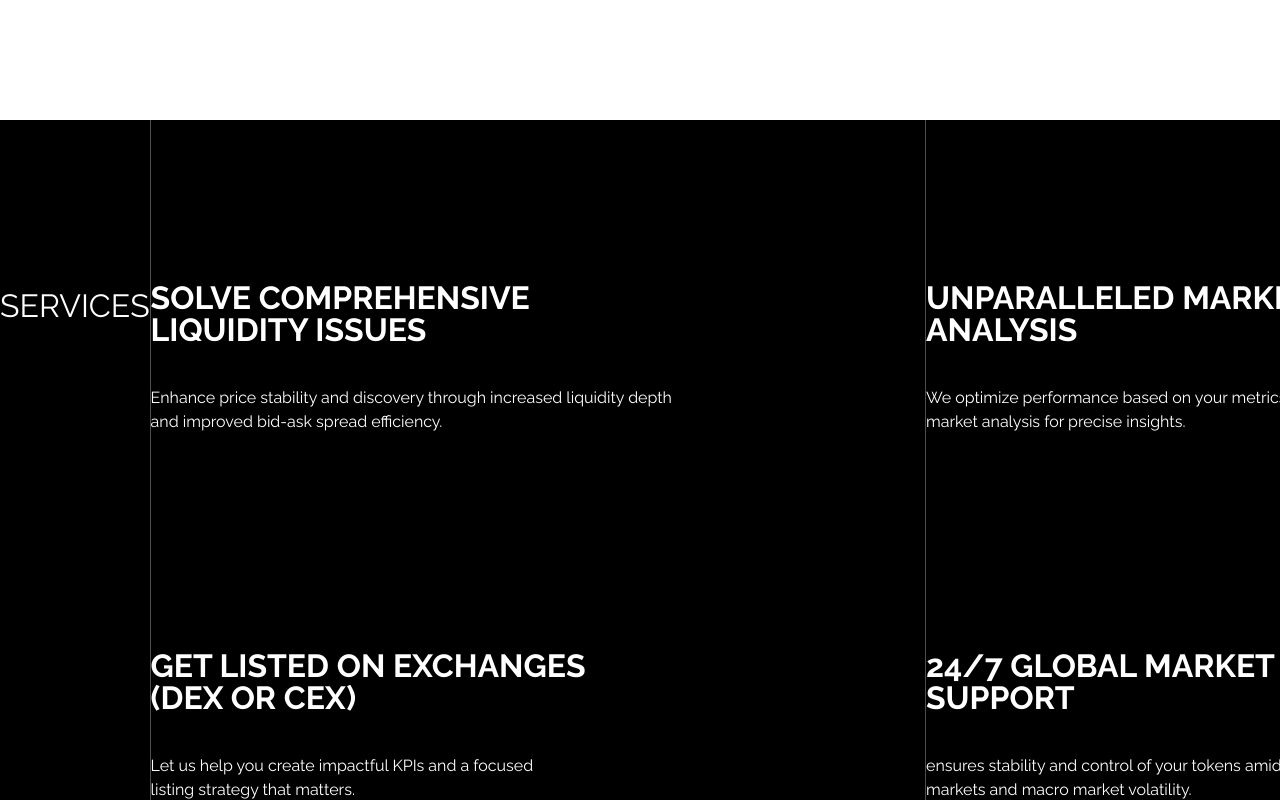
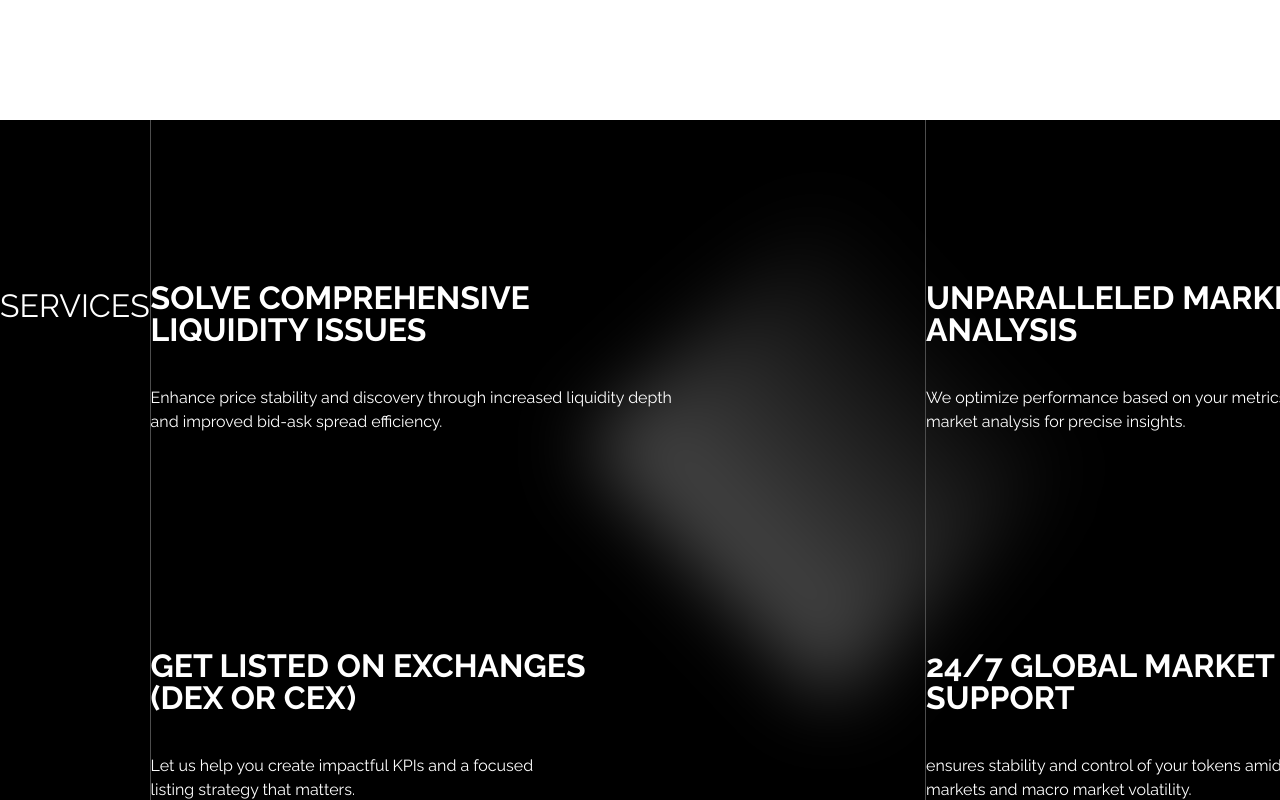
Before and after one commit to naomiaori/kronon-landing-page, a Next.js app: page / in a window 1280 px wide. Shown: the part 680-1480 px from the top of the page. Built offline with nearby package versions, Linux system fonts and the light colour scheme.

Commit message:
fix: return bg img

```diff
--- a/src/views/footer.tsx
+++ b/src/views/footer.tsx
@@ -7,10 +7,10 @@ const Footer = () => (
     <div
       style={
         {
-          // backgroundImage: `url('/ui/footer-bg.svg')`,
-          // backgroundSize: "cover",
-          // backgroundPosition: "center",
-          // backgroundRepeat: "no-repeat",
+          backgroundImage: `url('/ui/footer-bg.svg')`,
+          backgroundSize: "cover",
+          backgroundPosition: "center",
+          backgroundRepeat: "no-repeat",
         }
       }
       className="p-12 w-full h-full rounded-[2.25rem] leading-normal flex flex-col justify-between"
--- a/src/views/services-section.tsx
+++ b/src/views/services-section.tsx
@@ -5,10 +5,10 @@ const ServicesSection = () => (
     className="w-full h-screen text-white pr-[11.25rem]"
     style={
       {
-        // backgroundImage: `url('ui/services-bg.svg')`,
-        // backgroundSize: "cover",
-        // backgroundPosition: "center",
-        // backgroundRepeat: "no-repeat",
+        backgroundImage: `url('ui/services-bg.svg')`,
+        backgroundSize: "cover",
+        backgroundPosition: "center",
+        backgroundRepeat: "no-repeat",
       }
     }
   >
```
